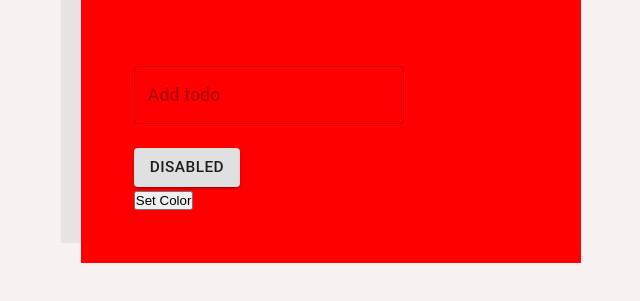
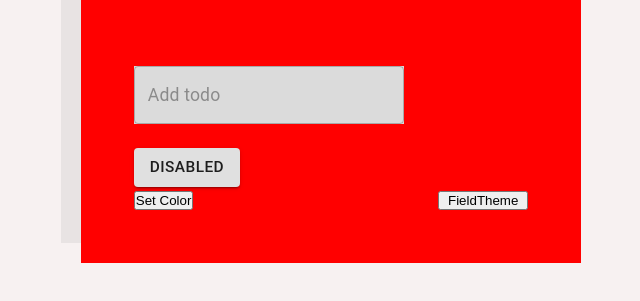
Before and after one commit to phatnguyen1006/React_TodoList, a React app: page / in a window 1280 px wide. Shown: the part 197-498 px from the top of the page, without its empty margins (309-949 px from the left). Built offline with nearby package versions, Linux system fonts and the light colour scheme.

Commit message:
Update ColorField

```diff
--- a/src/TodoForm.js
+++ b/src/TodoForm.js
@@ -1,9 +1,23 @@
-import React from 'react';
+import React, { useContext } from 'react';
 import TextField from '@material-ui/core/TextField';
 import useInputState from './useInputState';
 
+// import Context to Update Theme of Header
+import { ThemeContext } from './components/ThemeContext'
+
 const TodoForm = ({ saveTodo }) => {
   const { value, reset, onChange } = useInputState();
+
+  // Catch Provider Context from ThemeMode
+  const { theme } = useContext(ThemeContext)
+  // console.log(theme);
+
+  // Catch Context inside ProviderContext
+  const { isLightMode, light, dark } = theme
+
+  // Create Var to contain Style inside Context
+  const style = isLightMode ? light : dark;
+
 
   return (
     <form
@@ -13,7 +27,7 @@ const TodoForm = ({ saveTodo }) => {
         saveTodo(value);
         reset();
       }}>
-      <TextField
+      <TextField style={ style }
         className='TextField'
         variant='outlined'
         placeholder='Add todo'
--- /dev/null
+++ b/src/components/ThemeContext.js
@@ -0,0 +1,44 @@
+import React, { createContext, useState } from 'react'
+
+// Create Context
+export const ThemeContext = createContext()
+
+// Set Context
+const ThemeContextProvider = ({ children }) => {
+
+    // Set Theme Context
+    const [theme, setTheme] = useState(
+    {
+        isLightMode: true,
+        light: {
+            background: 'rgb(219, 219, 219)',
+            color: 'black'
+        },
+        dark: {
+            background: 'rgb(39, 39, 39)',
+            color: 'white'
+        }
+    })
+
+    // Func to setTheme
+    const toggleTheme = () => {
+        setTheme({
+            ...theme,
+            isLightMode: !theme.isLightMode
+        })
+    }
+
+    // Context Data
+    const ContextData = { theme, toggleTheme }
+
+    // return Provider
+    return (
+        <ThemeContext.Provider value={ ContextData }>
+            { children }
+        </ThemeContext.Provider>
+    )
+
+
+}
+
+export default ThemeContextProvider;
--- /dev/null
+++ b/src/components/ThemeToggle.js
@@ -0,0 +1,16 @@
+import React, { useContext } from 'react'
+import {ThemeContext} from './ThemeContext'
+
+const ThemeToggle = () => {
+
+    // Catch Context Data
+    const { toggleTheme } = useContext(ThemeContext)
+
+    return (
+        <div className="toggle-btn" onClick={toggleTheme}>
+            <button>FieldTheme</button>
+        </div>
+    );
+}
+
+export default ThemeToggle;
--- a/src/index.js
+++ b/src/index.js
@@ -5,16 +5,24 @@ import TodoForm from './TodoForm';
 import TodoList from './TodoList';
 import useTodoState from './useTodoState';
 import ButtonTest from './components/button.js';
+
+// import Context Provider
+import ThemeContextProvider from './components/ThemeContext'
+// import Theme Toggle to update Feild
+import ThemeToggle from './components/ThemeToggle'
+
 import './style.css';
 const App = () => {
-  const { todos, addTodo, deleteTodo } = useTodoState([]); // destructor
+  const { todos, addTodo, deleteTodo } = useTodoState([]); // destructering
   const [isDisabled, setIsDisabled] = useState(false); // Set Begin Value
 
   // Tao State cho isColor
-  const [ isColor, setIsColor] = useState( true )
+  const [isColor, setIsColor] = useState(true)
+
 
   return (
     <div className='App' style={{ background: isColor? "red" : "purple" }}>
+      <ThemeContextProvider>
       <Typography className='h1' component='h1' variant='h2'>
         Todos
         <span>Get things done, one item at a time.</span>
@@ -34,10 +42,12 @@ const App = () => {
 
       <ButtonTest isDisabled={isDisabled} setIsDisabled={setIsDisabled} />
 
-      <br></br>
+      <br />
 
-      <button onClick={ () => { setIsColor(!isColor) } }>Set Color</button>
+      <ThemeToggle />
+      <button onClick={() => { setIsColor(!isColor) }}>Set Color</button>
 
+      </ThemeContextProvider>
 
     </div>
   );
--- a/src/style.css
+++ b/src/style.css
@@ -48,3 +48,9 @@ form TextField {
   padding: 0 1.5em;
   font-size: initial;
 }
+.toggle-btn{
+  float: right;
+}
+.toggle-btn button{
+  width: 90px;
+}
```
Also changed, not shown: 1 other file.
